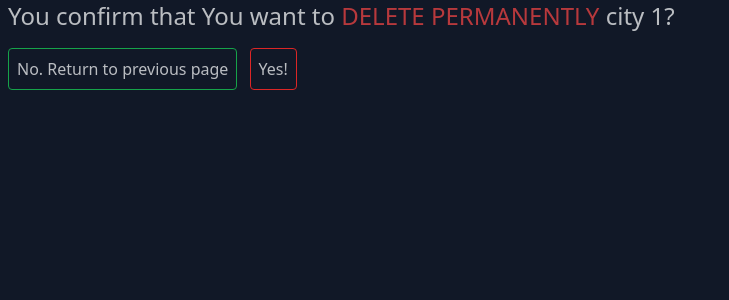
After one commit to WebUraXalys/blackout, a Django app: page /cities/confirm/1/ in a window 1280 px wide. The commit adds this page. Shown: the top 300 px of the page, without its empty margins (0-729 px from the left). Run offline with Django 4.2, Linux system fonts and the light colour scheme; the visitor is signed in with stand-in values (Sample User, id 1); parts of the project's set-up code (start-up, migrations or seed data) failed here and were passed over.

Commit message:
Refactored methodes and URL's. Added error message for empty database or Buildings table

```diff
--- a/blackout/blackout/urls.py
+++ b/blackout/blackout/urls.py
@@ -19,5 +19,5 @@ from django.urls import path, include
 
 urlpatterns = [
     path("admin/", admin.site.urls),
-    path("parser/", include("parserapp.urls")),
+    path("cities/", include("parserapp.urls")),
 ]
--- a/blackout/parserapp/static/parserapp/output.css
+++ b/blackout/parserapp/static/parserapp/output.css
@@ -632,3 +632,10 @@ video {
   --tw-text-opacity: 1;
   color: rgb(191 219 254 / var(--tw-text-opacity));
 }
+
+.message-error{
+margin-top: 120px;
+font-size: 200%;
+color: red;
+text-align: center;
+}
--- /dev/null
+++ b/blackout/parserapp/templates/parserapp/delete/delete_confirm.html
@@ -0,0 +1,21 @@
+<!DOCTYPE html>
+<html lang="en">
+<head>
+    <meta charset="UTF-8">
+    <title>Title</title>
+	{%load static%}
+	<link href="{% static 'parserapp/output.css'%}" rel="stylesheet">
+</head>
+<body class="bg-gray-900 text-gray-100/75 pl-2">
+    {% if street == None %}
+        <h2 class="text-2xl">You confirm that You want to <span class="text-red-500/75">DELETE PERMANENTLY</span> city {{city}}?</h2>
+        <a href="{%url 'city' city=city%}"><button class="p-2 rounded border border-green-600 mb-6 mt-4 mr-2">No. Return to previous page</button></a>
+        <a href="{%url 'delete-city' city=city%}"><button class="p-2 rounded border border-red-600 mb-6">Yes!</button></a>
+    {% else %}
+        <h2 class="text-2xl">You confirm that You want to <span class="text-red-500/75">DELETE PERMANENTLY</span> street {{street}}?</h2>
+        <h3>Note: City will be deleted if there is none streets in it</h3>
+        <a href="{%url 'street' city=city street=street%}"><button class="p-2 rounded border border-green-600 mb-6 mt-4 mr-2">No. Return to previous page</button></a>
+        <a href="{%url 'delete-street' city=city street=street%}"><button class="p-2 rounded border border-red-600 mb-6">Yes!</button></a>
+    {%endif%}
+</body>
+</html>
--- a/blackout/parserapp/templates/parserapp/streets.html
+++ b/blackout/parserapp/templates/parserapp/streets_list.html
@@ -5,9 +5,8 @@
 {%block content%}
 <div class="pl-2">
     <h1 class="text-7xl border-b pb-1 mb-4">{{city}}</h1>
-    <a href="{%url 'start'%}"><button class="p-2 rounded border mr-1">← Назад</button></a>
-    <a href="{%url 'delete' city=city%}"><button class="p-2 rounded border border-red-600 mb-6">Видалити місто</button></a>
-
+    <a href="{%url 'cities'%}"><button class="p-2 rounded border mr-1">← Назад</button></a>
+    <a href="{%url 'delete-confirm-city' city=city%}"><button class="p-2 rounded border border-red-600 mb-6">Видалити місто</button></a>
     <ul class="grid">
         <li class="text-2xl">Вулиці:</li>
         {% for street in streets%}
--- a/blackout/parserapp/urls.py
+++ b/blackout/parserapp/urls.py
@@ -2,11 +2,11 @@ from django.urls import path
 from .views import *
 
 urlpatterns = [
-    path("", start, name="start"),
-    path("<city>/", city_view, name="city"),
-    path("predelete/<city>/", predelete_view, name="delete"),
-    path("predelete/<city>/<street>/", predelete_view, name="delete-street"),
-    path("delete/<city>/", delete_view, name="confirm-delete-city"),
-    path("delete/<city>/<street>/", delete_view, name="confirm-delete-street"),
-    path("<city>/<street>/", streets_view, name="street")
+    path("", fetch_cities, name="cities"),
+    path("<city>/", fetch_streets, name="city"),
+    path("confirm/<city>/", delete_confirmation, name="delete-confirm-city"),
+    path("confirm/<city>/<street>/", delete_confirmation, name="delete-confirm-street"),
+    path("delete/<city>/", delete_object, name="delete-city"),
+    path("delete/<city>/<street>/", delete_object, name="delete-street"),
+    path("<city>/<street>/", fetch_buildings, name="street")
 ]
--- a/blackout/parserapp/views.py
+++ b/blackout/parserapp/views.py
@@ -1,27 +1,27 @@
-from django.shortcuts import render, redirect
+from django.shortcuts import render, redirect, get_object_or_404, get_list_or_404
 from django.contrib.admin.views.decorators import staff_member_required
 from .models import Streets, Buildings
 
 
 @staff_member_required()
-def start(request):
+def fetch_cities(request):
     cities = Streets.objects.order_by('City').values('City').distinct()
     context = {'cities': cities}
-    return render(request, 'parserapp/city.html', context=context)
+    return render(request, 'parserapp/cities_list.html', context=context)
 
 
 @staff_member_required()
-def city_view(request, city):
-    streets = Streets.objects.filter(City=city).order_by('Name')
+def fetch_streets(request, city):
+    streets = get_list_or_404(Streets, City=city)
     context = {'city': city,
                'streets': streets}
-    return render(request, 'parserapp/streets.html', context=context)
+    return render(request, 'parserapp/streets_list.html', context=context)
 
 
 @staff_member_required()
-def predelete_view(request, **kwargs):
+def delete_confirmation(request, **kwargs):
     """
-    Method for confirming deleting objects. Kwargs gets city and street
+    Method for confirming deleting objects. Kwargs contains city and street
     """
     try:
         street = kwargs['street']
@@ -29,24 +29,23 @@ def predelete_view(request, **kwargs):
         street = None
     context = {'city': kwargs['city'],
                'street': street}
-
-    return render(request, 'parserapp/delete/predelete.html', context=context)
+    return render(request, 'parserapp/delete/delete_confirm.html', context=context)
 
 
 @staff_member_required()
-def delete_view(request, **kwargs):
+def delete_object(request, **kwargs):
     try:
         Streets.objects.get(City=kwargs['city'], Name=kwargs['street']).delete()  # Delete street
     except:
         Streets.objects.filter(City=kwargs['city']).delete()  # Delete city if kwargs['city'] is not defined
-    return redirect('/parser/')
+    return redirect('/cities/')
 
 
 @staff_member_required()
-def streets_view(request, street, city):
-    street_obj = Streets.objects.get(Name=street, City=city)
+def fetch_buildings(request, street, city):
+    street_obj = get_object_or_404(Streets, Name=street, City=city)
     buildings = Buildings.objects.filter(Street=street_obj)
     context = {'city': city,
                'street': street,
                'buildings': buildings}
-    return render(request, 'parserapp/buildings.html', context=context)
+    return render(request, 'parserapp/buildings_list.html', context=context)
```
Also changed, not shown: blackout/parserapp/templates/parserapp/buildings.html (deleted, +0 -18 lines), blackout/parserapp/templates/parserapp/buildings_list.html (added, +21 -0 lines), blackout/parserapp/templates/parserapp/cities_list.html (added, +16 -0 lines), blackout/parserapp/templates/parserapp/city.html (deleted, +0 -13 lines), blackout/parserapp/templates/parserapp/delete/predelete.html (deleted, +0 -20 lines), blackout/parserapp/migrations/0001_initial.py (added), blackout/parserapp/migrations/0002_alter_buildings_group.py (added), blackout/parserapp/migrations/__init__.py (added), 1 other file.
